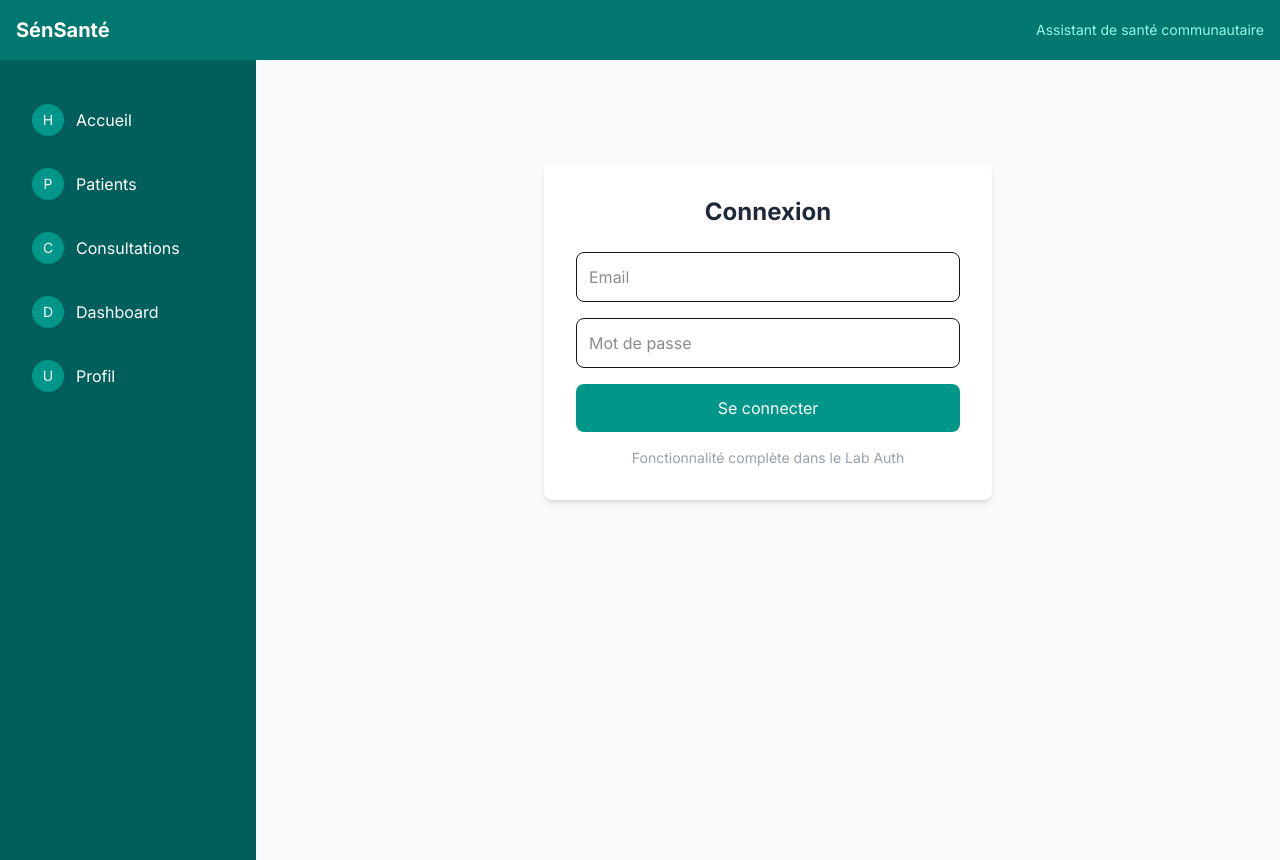
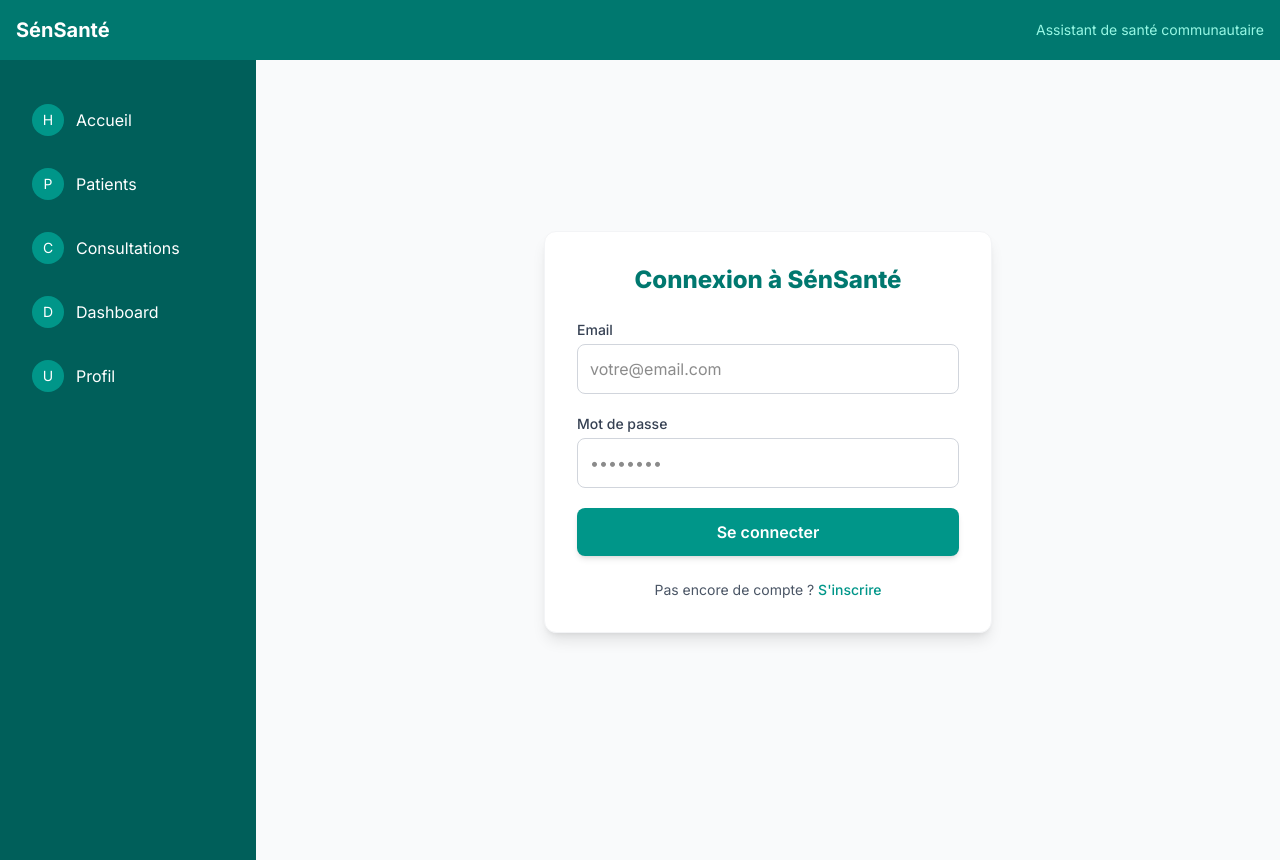
Before and after one commit to seydiba405/sensante, a Next.js app: page /login in a window 1280 px wide. Built offline with nearby package versions, Linux system fonts and the light colour scheme.

Commit message:
Ajout des formulaires de connexion et d'inscription

```diff
--- a/src/app/login/page.tsx
+++ b/src/app/login/page.tsx
@@ -1,29 +1,85 @@
+"use client";
+
+import { signIn } from "next-auth/react";
+import { useState } from "react";
+import { useRouter } from "next/navigation";
+import Link from "next/link";
+
 export default function LoginPage() {
+  const [error, setError] = useState("");
+  const [loading, setLoading] = useState(false);
+  const router = useRouter();
+
+  async function handleSubmit(e: React.FormEvent<HTMLFormElement>) {
+    e.preventDefault();
+    setLoading(true);
+    setError("");
+
+    const formData = new FormData(e.currentTarget);
+    const res = await signIn("credentials", {
+      email: formData.get("email"),
+      password: formData.get("password"),
+      redirect: false,
+    });
+
+    if (res?.error) {
+      setError("Email ou mot de passe incorrect");
+    } else {
+      router.push("/patients");
+    }
+    setLoading(false);
+  }
+
   return (
-    <div className="flex items-center justify-center min-h-[60vh]">
-      <div className="bg-white p-8 rounded-lg shadow-md w-full max-w-md">
-        <h1 className="text-2xl font-bold text-gray-800 mb-6 text-center">
-          Connexion
+    <div className="flex items-center justify-center min-h-[85vh] px-4">
+      <div className="bg-white p-8 rounded-xl shadow-lg w-full max-w-md border border-gray-100">
+        <h1 className="text-2xl font-extrabold text-teal-700 mb-6 text-center">
+          Connexion à SénSanté
         </h1>
 
-        <div className="space-y-4">
-          <input
-            type="email"
-            placeholder="Email"
-            className="w-full p-3 border rounded-lg"
-          />
-          <input
-            type="password"
-            placeholder="Mot de passe"
-            className="w-full p-3 border rounded-lg"
-          />
-          <button className="w-full bg-teal-600 text-white py-3 rounded-lg hover:bg-teal-700 transition">
-            Se connecter
+        {error && (
+          <div className="bg-red-50 border-l-4 border-red-500 text-red-700 p-3 rounded mb-4 text-sm">
+            {error}
+          </div>
+        )}
+
+        <form onSubmit={handleSubmit} className="space-y-5">
+          <div>
+            <label className="block text-sm font-medium text-gray-700 mb-1">Email</label>
+            <input
+              name="email"
+              type="email"
+              placeholder="votre@email.com"
+              required
+              className="w-full p-3 border border-gray-300 rounded-lg focus:ring-2 focus:ring-teal-500 focus:border-teal-500 outline-none transition-all"
+            />
+          </div>
+
+          <div>
+            <label className="block text-sm font-medium text-gray-700 mb-1">Mot de passe</label>
+            <input
+              name="password"
+              type="password"
+              placeholder="••••••••"
+              required
+              className="w-full p-3 border border-gray-300 rounded-lg focus:ring-2 focus:ring-teal-500 focus:border-teal-500 outline-none transition-all"
+            />
+          </div>
+
+          <button
+            type="submit"
+            disabled={loading}
+            className="w-full bg-teal-600 text-white py-3 rounded-lg font-semibold hover:bg-teal-700 transition-colors disabled:opacity-50 disabled:cursor-not-allowed shadow-md active:scale-[0.98]"
+          >
+            {loading ? "Connexion en cours..." : "Se connecter"}
           </button>
-        </div>
+        </form>
 
-        <p className="text-sm text-gray-400 text-center mt-4">
-          Fonctionnalité complète dans le Lab Auth
+        <p className="text-sm text-gray-600 text-center mt-6">
+          Pas encore de compte ?{" "}
+          <Link href="/register" className="text-teal-600 font-medium hover:underline">
+            S'inscrire
+          </Link>
         </p>
       </div>
     </div>
--- a/src/app/register/page.tsx
+++ b/src/app/register/page.tsx
@@ -0,0 +1,116 @@
+"use client";
+
+import { useState } from "react";
+import { useRouter } from "next/navigation";
+import Link from "next/link";
+
+export default function RegisterPage() {
+	const [error, setError] = useState("");
+	const [loading, setLoading] = useState(false);
+	const router = useRouter();
+
+	async function handleSubmit(e: React.FormEvent<HTMLFormElement>) {
+		e.preventDefault();
+		setLoading(true);
+		setError("");
+
+		const formData = new FormData(e.currentTarget);
+		const res = await fetch("/api/register", {
+			method: "POST",
+			headers: {
+				"Content-Type": "application/json",
+			},
+			body: JSON.stringify({
+				nom: formData.get("nom"),
+				prenom: formData.get("prenom"),
+				email: formData.get("email"),
+				password: formData.get("password"),
+			}),
+		});
+
+		if (res.ok) {
+			router.push("/login");
+		} else {
+			const data = await res.json();
+			setError(data.error || "Erreur d'inscription");
+		}
+		setLoading(false);
+	}
+
+	return (
+		<div className="flex items-center justify-center min-h-[85vh] px-4">
+		<div className="bg-white p-8 rounded-xl shadow-lg w-full max-w-md border border-gray-100">
+		<h1 className="text-2xl font-extrabold text-teal-700 mb-6 text-center">
+		Créer un compte
+		</h1>
+
+		{error && (
+			<div className="bg-red-50 border-l-4 border-red-500 text-red-700 p-3 rounded mb-4 text-sm font-medium">
+			{error}
+			</div>
+		)}
+
+		<form onSubmit={handleSubmit} className="space-y-4">
+		<div className="grid grid-cols-2 gap-4">
+		<div>
+		<label className="block text-xs font-semibold text-gray-500 uppercase mb-1 ml-1">Prénom</label>
+		<input
+		name="prenom"
+		placeholder="Ex: Moussa"
+		required
+		className="w-full p-3 border border-gray-300 rounded-lg focus:ring-2 focus:ring-teal-500 focus:border-teal-500 outline-none transition-all"
+		/>
+		</div>
+		<div>
+		<label className="block text-xs font-semibold text-gray-500 uppercase mb-1 ml-1">Nom</label>
+		<input
+		name="nom"
+		placeholder="Ex: Diop"
+		required
+		className="w-full p-3 border border-gray-300 rounded-lg focus:ring-2 focus:ring-teal-500 focus:border-teal-500 outline-none transition-all"
+		/>
+		</div>
+		</div>
+
+		<div>
+		<label className="block text-xs font-semibold text-gray-500 uppercase mb-1 ml-1">Email</label>
+		<input
+		name="email"
+		type="email"
+		placeholder="votre@email.com"
+		required
+		className="w-full p-3 border border-gray-300 rounded-lg focus:ring-2 focus:ring-teal-500 focus:border-teal-500 outline-none transition-all"
+		/>
+		</div>
+
+		<div>
+		<label className="block text-xs font-semibold text-gray-500 uppercase mb-1 ml-1">Mot de passe</label>
+		<input
+		name="password"
+		type="password"
+		placeholder="••••••••"
+		required
+		minLength={6}
+		className="w-full p-3 border border-gray-300 rounded-lg focus:ring-2 focus:ring-teal-500 focus:border-teal-500 outline-none transition-all"
+		/>
+		</div>
+
+		<button
+		type="submit"
+		disabled={loading}
+		className="w-full bg-teal-600 text-white py-3 rounded-lg font-bold hover:bg-teal-700 transition-colors disabled:opacity-50 shadow-md active:scale-[0.98] mt-2"
+		>
+		{loading ? "Création en cours..." : "S'inscrire"}
+		</button>
+		</form>
+
+		<p className="text-sm text-gray-500 text-center mt-6">
+		Déjà un compte ?{" "}
+		<Link href="/login" className="text-teal-600 font-semibold hover:underline">
+		Se connecter
+		</Link>
+		</p>
+		</div>
+		</div>
+	);
+}
```
